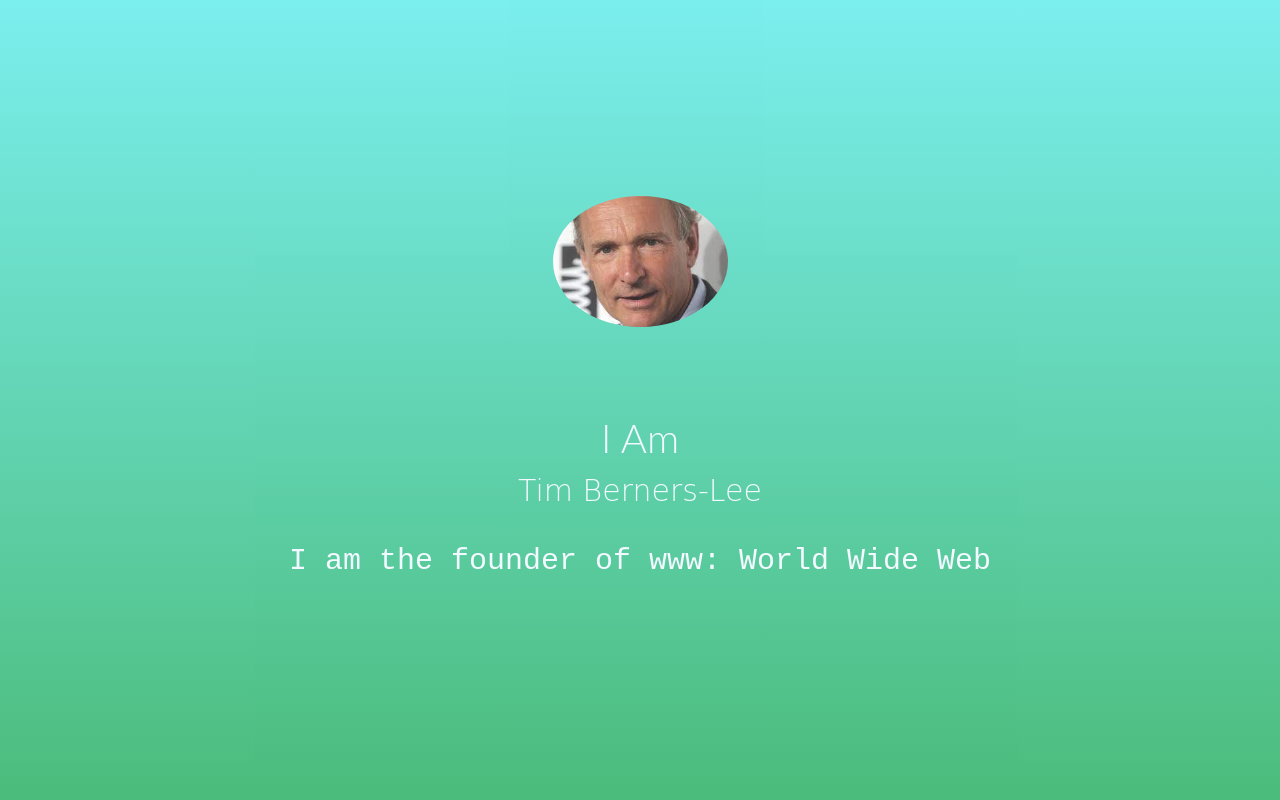
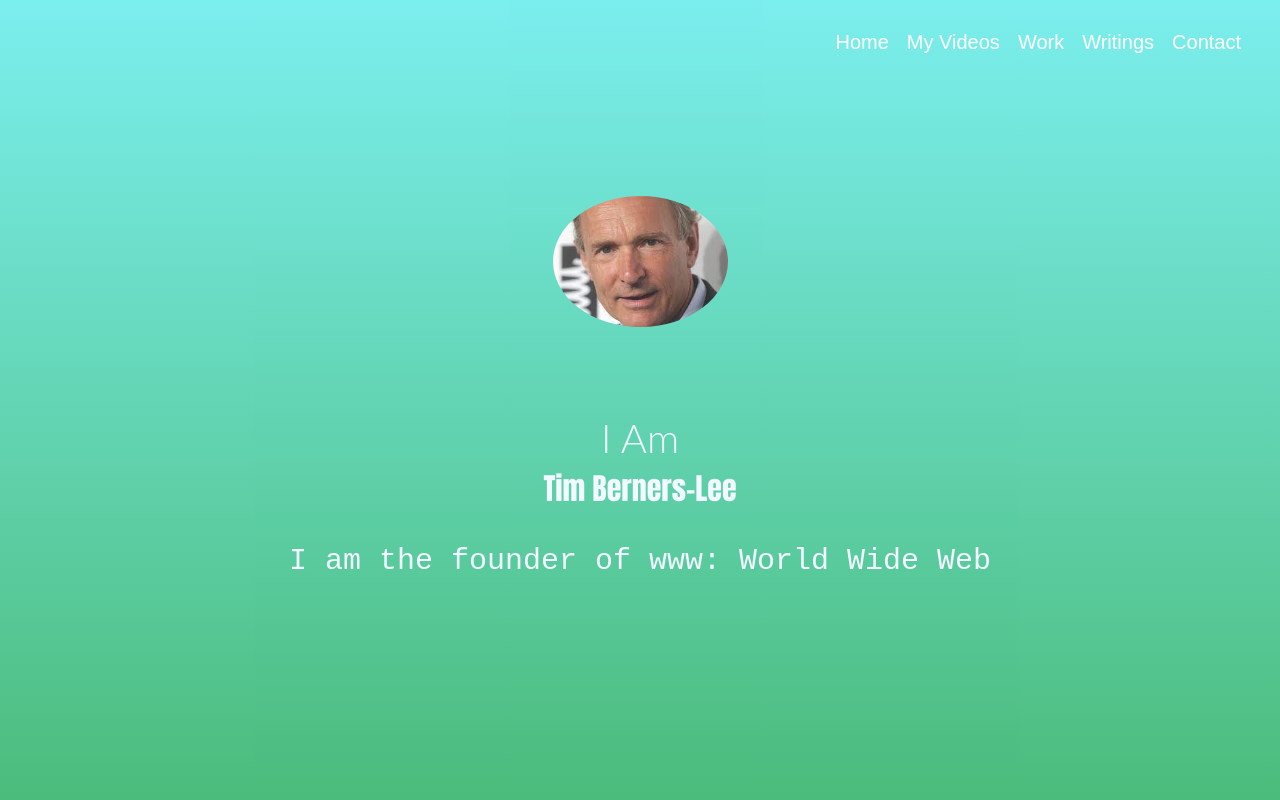
Before and after one commit to JAITRA2341/Tim-Berner-s-Lee, a plain HTML site: page Index.html in a window 1280 px wide. Shown: the top 800 px of the page. Drawn offline with Linux system fonts and the light colour scheme.

Commit message:
Add files via upload

```diff
--- a/Index.html
+++ b/Index.html
@@ -3,12 +3,21 @@
 
 <head>
     <title>Tim Berner's Lee</title>
+    <link rel="preconnect" href="https://fonts.googleapis.com">
+<link rel="preconnect" href="https://fonts.gstatic.com" crossorigin>
+<link href="https://fonts.googleapis.com/css2?family=Anton&display=swap" rel="stylesheet">
     <link rel="stylesheet" href="Style.css">
 </head>
 
 <body>
-    <script src=""></script>
-    <section id="welcome" class="parallax-container">
+    <ul class="menu">
+        <li class="links">Home</li>
+        <li class="links">My Videos</li>
+        <li class="links">Work</li>
+        <li class="links">Writings</li>
+        <li class="links">Contact</li>
+    </ul>
+    <section id="welcome">
         <div class="parallax-inner"><img src="Tim.jpg" class="profile" />
             <h1>I Am <br><span id="name">Tim Berners-Lee</span></h1>
             <h2> I am the founder of www: World Wide Web</h2>
--- a/Style.css
+++ b/Style.css
@@ -11,6 +11,7 @@
 
 #welcome {
     position: absolute;
+    z-index: 9;
     overflow: hidden;
     height: 800px;
     color: aliceblue;
@@ -35,7 +36,7 @@
 #name {
     font-size: 30px;
     line-height: 1.2;
-    font-family: cursive
+    font-family: 'Anton', sans-serif;
 }
 
 h2 {
@@ -71,3 +72,28 @@
     text-align: center;
     vertical-align: middle;
 }
+
+.menu {
+    list-style: none;
+    font-family: sans-serif;
+    position: absolute;
+    top: 10px;
+    right: 30px;
+    cursor: pointer;
+    z-index: 10;
+}
+
+.links {
+    float: left;
+    color: #fff;
+    font-family: fantasy;
+    font-size: 20px;
+    padding-top: 5px;
+    padding-bottom: 5px;
+    padding-left: 9px;
+    padding-right: 9px;
+}
+
+.links:hover {
+    background-color: dodgerblue;
+}
```
